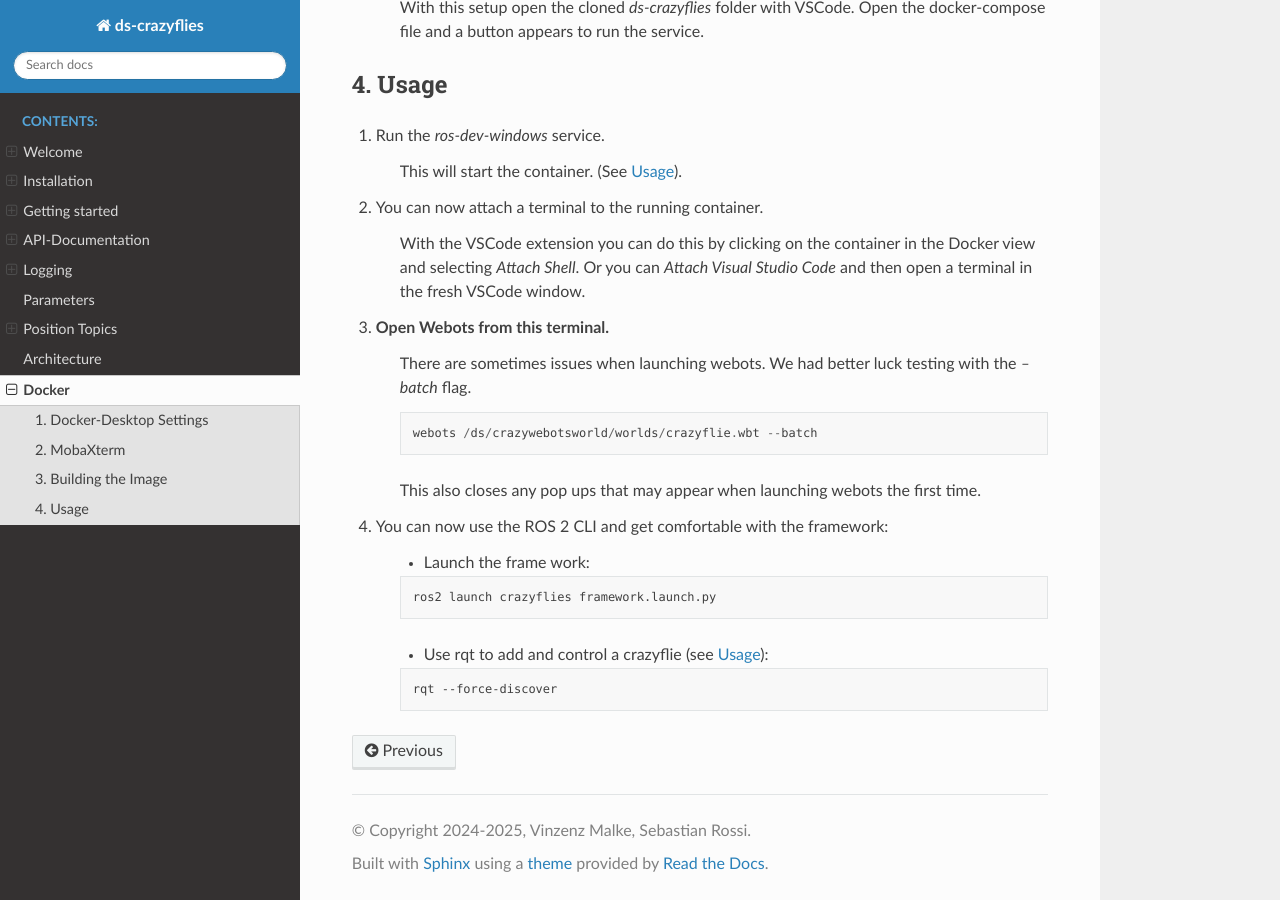
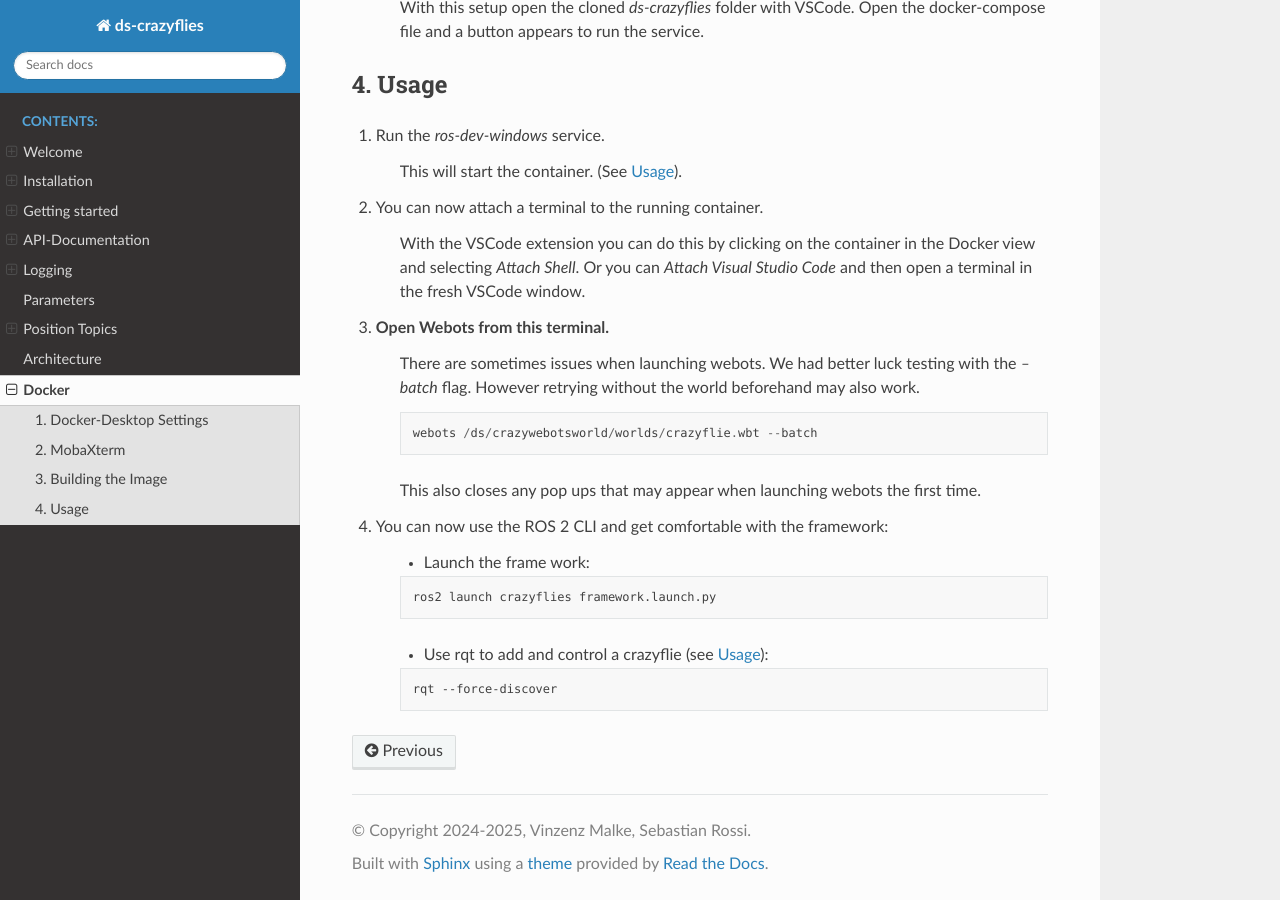
Before and after one commit to DynamicSwarms/ds-crazyflies, a Sphinx documentation site: the page built from docs/docker.rst, in a window 1280 px wide and 900 px high, scrolled down 1327 px. Built offline with Sphinx 7.4.7 and the Read the Docs theme 3.1.0, drawn with Linux system fonts in a browser that asks for light colours.

Commit message:
docker rst update

```diff
--- a/docs/docker.rst
+++ b/docs/docker.rst
@@ -77,6 +77,7 @@ https://mobaxterm.mobatek.net/download.html
 
 #. Open Webots from this terminal.
     There are sometimes issues when launching webots. We had better luck testing with the `--batch` flag.
+    However retrying without the world beforehand may also work.
 
     .. code::
 
```
